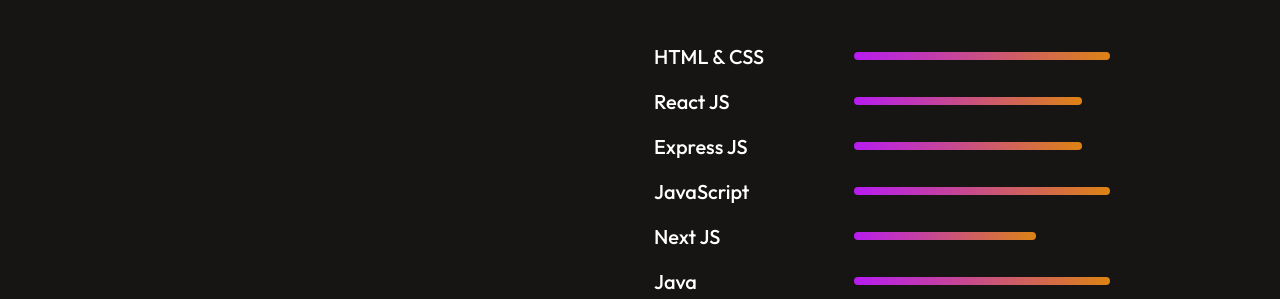
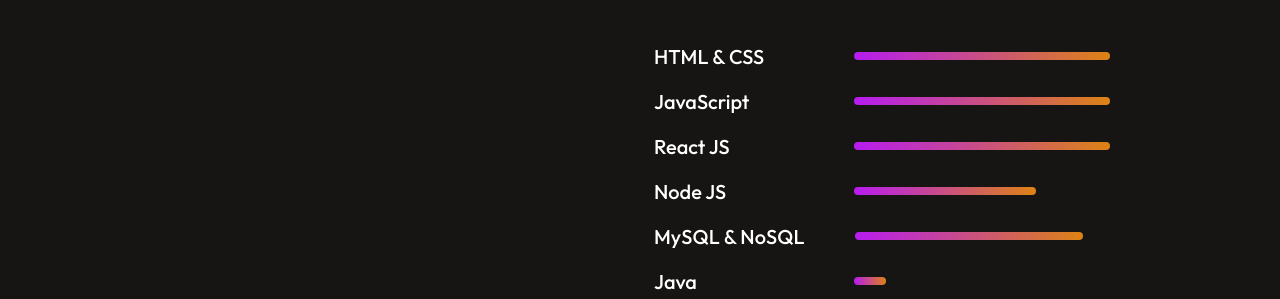
Before and after one commit to udarasahan/portfolio-website, a React (Vite) app: page / in a window 1280 px wide. Shown: the part 1695-1994 px from the top of the page. Built offline with nearby package versions, Linux system fonts and the light colour scheme.

Commit message:
skills update

```diff
--- a/src/Componants/About/ABout.jsx
+++ b/src/Componants/About/ABout.jsx
@@ -24,14 +24,14 @@
                     contribute effectively to any team and bring fresh ideas to every project.</p>
                 </div>
                 <div className="about-skills">
-                    <div className="about-skill"><p>HTML & CSS</p><hr style={{width:"70%"}} /></div>
-                    <div className="about-skill"><p>React JS</p><hr style={{width:"50%"}} /></div>
-                    <div className="about-skill"><p>Express JS</p><hr style={{width:"50%"}} /></div>
-                    <div className="about-skill"><p>JavaScript</p><hr style={{width:"75%"}} /></div>
-                    <div className="about-skill"><p>Next JS</p><hr style={{width:"40%"}} /></div>
-                    <div className="about-skill"><p>Java</p><hr style={{width:"80%"}} /></div>
-                    <div className="about-skill"><p>Kotlin</p><hr style={{width:"60%"}} /></div>
-                    <div className="about-skill"><p>C#</p><hr style={{width:"65%"}} /></div>
+                    <div className="about-skill"><p>HTML & CSS</p><hr style={{width:"75%"}} /></div>
+                    <div className="about-skill"><p>JavaScript</p><hr style={{width:"65%"}} /></div>
+                    <div className="about-skill"><p>React JS</p><hr style={{width:"60%"}} /></div>
+                    <div className="about-skill"><p>Node JS</p><hr style={{width:"40%"}} /></div>
+                    <div className="about-skill"><p>MySQL & NoSQL</p><hr style={{width:"50%"}} /></div>
+                    <div className="about-skill"><p>Java</p><hr style={{width:"7%"}} /></div>
+                    <div className="about-skill"><p>Kotlin</p><hr style={{width:"65%"}} /></div>
+                    <div className="about-skill"><p>C#</p><hr style={{width:"60%"}} /></div>
                 </div>
             </div>
 
--- a/src/Componants/NavBar/Navbar.css
+++ b/src/Componants/NavBar/Navbar.css
@@ -115,6 +115,6 @@
     }
     .anchor-link {
         display: flex;
-        justify-content: space-between;
+        flex-direction: row;
     }
 }
```
